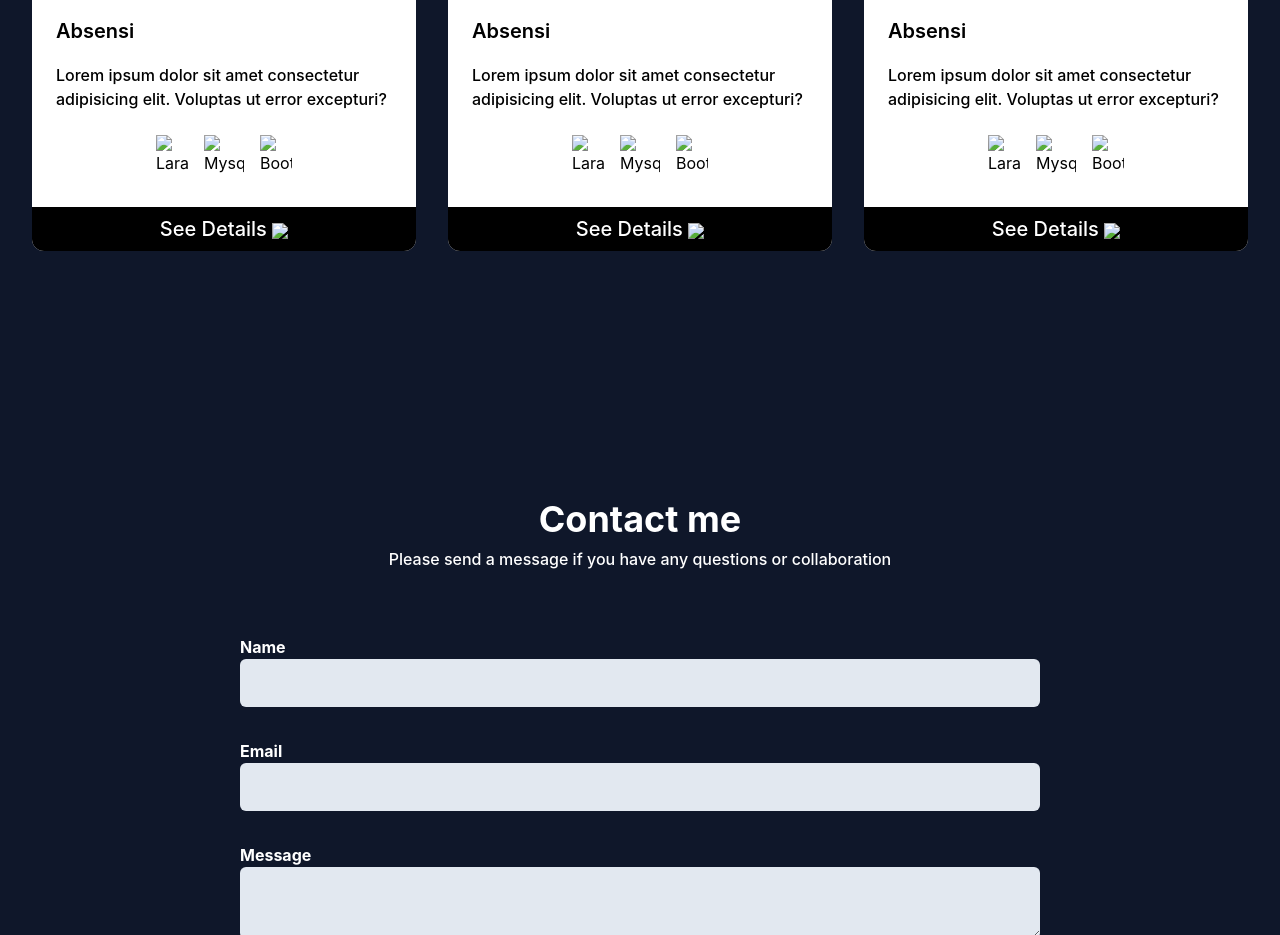
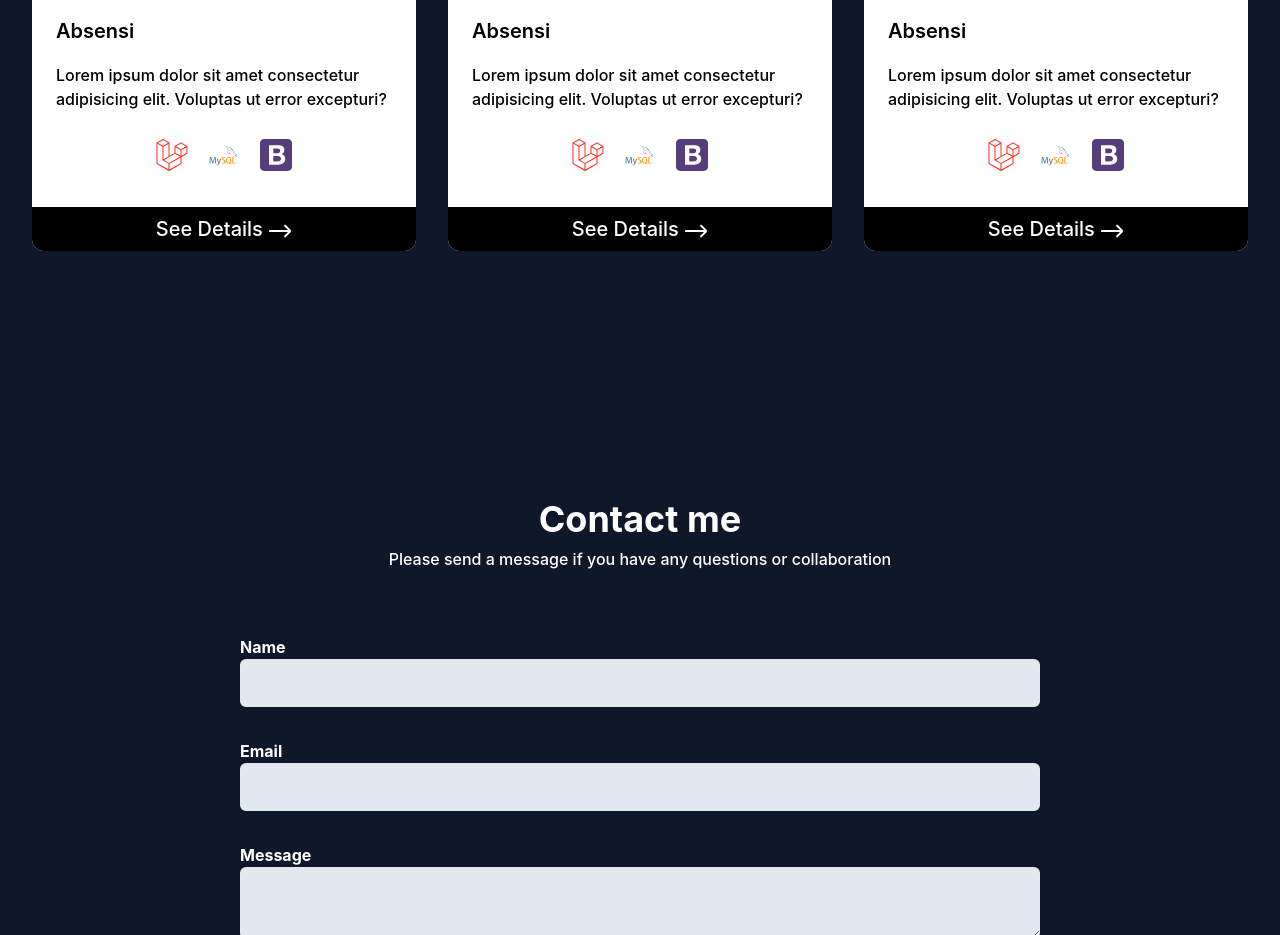
Before and after one commit to josapratama/josapratama.com, a website: page public/index.html in a window 1280 px wide. Shown: the part 1820-2755 px from the top of the page. Drawn offline with nearby package versions, Linux system fonts and the light colour scheme; files that its build step writes are made by us from their sources; the site is published under a folder, as on GitHub Pages, so addresses that start at the root find nothing.

Commit message:
fix route img

```diff
--- a/public/index.html
+++ b/public/index.html
@@ -207,17 +207,13 @@
                 </p>
                 <div class="flex justify-center">
                   <img
-                    src="/src/images/laravel.svg"
+                    src="./images/laravel.svg"
                     class="w-8 mx-2"
                     alt="Laravel"
                   />
+                  <img src="./images/mysql.svg" class="w-10 mx-2" alt="Mysql" />
                   <img
-                    src="/src/images/mysql.svg"
-                    class="w-10 mx-2"
-                    alt="Mysql"
-                  />
-                  <img
-                    src="/src/images/bootstrap.svg"
+                    src="./images/bootstrap.svg"
                     class="w-8 mx-2"
                     alt="Bootstrap"
                   />
@@ -227,7 +223,7 @@
                 href="#"
                 class="block font-medium bg-black text-white py-2 px-4 text-xl hover:opacity-80 text-center"
                 >See Details
-                <img src="/src/images/arrowright.svg" class="w-6 inline"
+                <img src="./images/arrowright.svg" class="w-6 inline"
               /></a>
             </div>
           </div>
@@ -254,17 +250,13 @@
                 </p>
                 <div class="flex justify-center">
                   <img
-                    src="/src/images/laravel.svg"
+                    src="./images/laravel.svg"
                     class="w-8 mx-2"
                     alt="Laravel"
                   />
+                  <img src="./images/mysql.svg" class="w-10 mx-2" alt="Mysql" />
                   <img
-                    src="/src/images/mysql.svg"
-                    class="w-10 mx-2"
-                    alt="Mysql"
-                  />
-                  <img
-                    src="/src/images/bootstrap.svg"
+                    src="./images/bootstrap.svg"
                     class="w-8 mx-2"
                     alt="Bootstrap"
                   />
@@ -274,7 +266,7 @@
                 href="#"
                 class="block font-medium bg-black text-white py-2 px-4 text-xl hover:opacity-80 text-center"
                 >See Details
-                <img src="/src/images/arrowright.svg" class="w-6 inline"
+                <img src="./images/arrowright.svg" class="w-6 inline"
               /></a>
             </div>
           </div>
@@ -301,17 +293,13 @@
                 </p>
                 <div class="flex justify-center">
                   <img
-                    src="/src/images/laravel.svg"
+                    src="./images/laravel.svg"
                     class="w-8 mx-2"
                     alt="Laravel"
                   />
+                  <img src="./images/mysql.svg" class="w-10 mx-2" alt="Mysql" />
                   <img
-                    src="/src/images/mysql.svg"
-                    class="w-10 mx-2"
-                    alt="Mysql"
-                  />
-                  <img
-                    src="/src/images/bootstrap.svg"
+                    src="./images/bootstrap.svg"
                     class="w-8 mx-2"
                     alt="Bootstrap"
                   />
@@ -321,7 +309,7 @@
                 href="#"
                 class="block font-medium bg-black text-white py-2 px-4 text-xl hover:opacity-80 text-center"
                 >See Details
-                <img src="/src/images/arrowright.svg" class="w-6 inline"
+                <img src="./images/arrowright.svg" class="w-6 inline"
               /></a>
             </div>
           </div>
```
